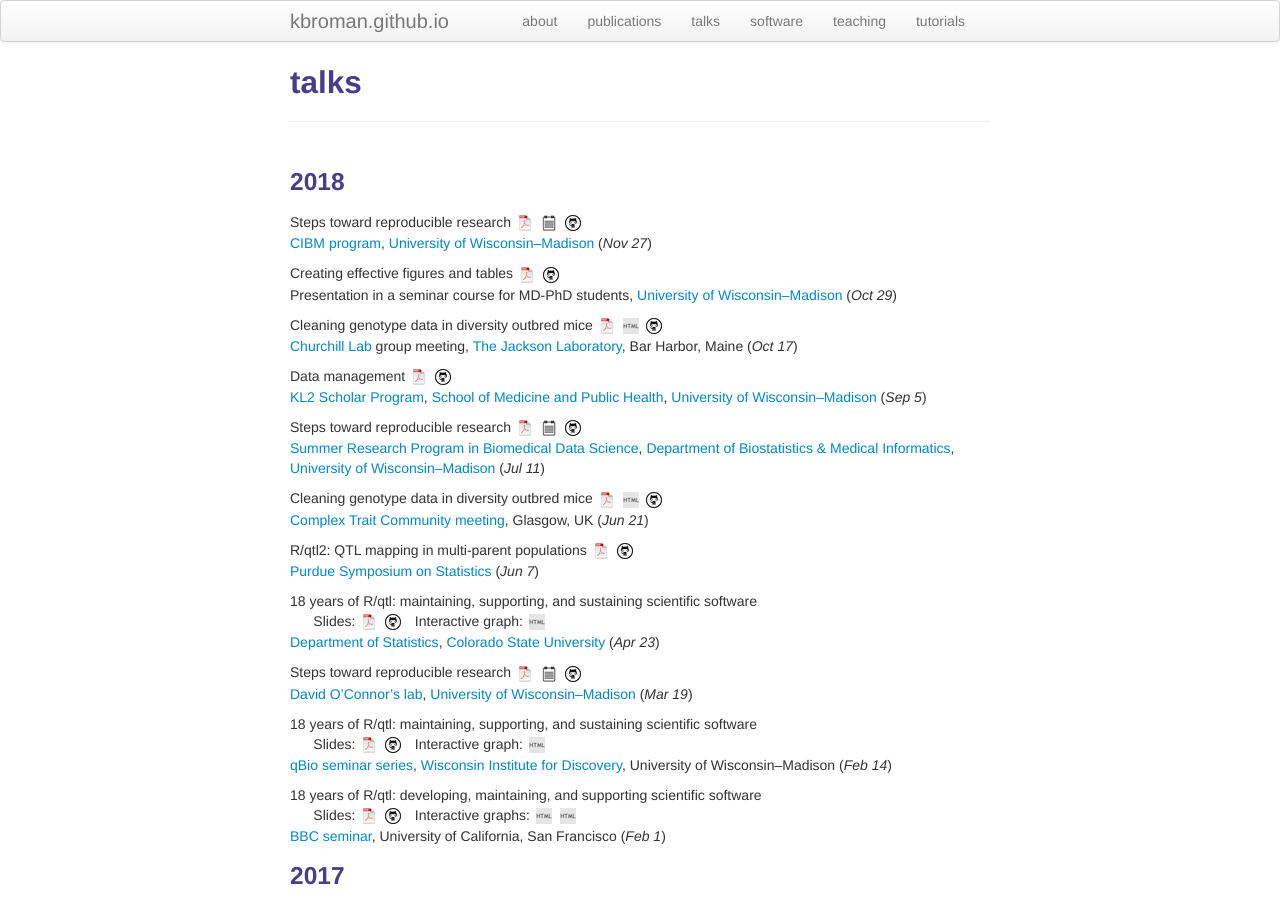
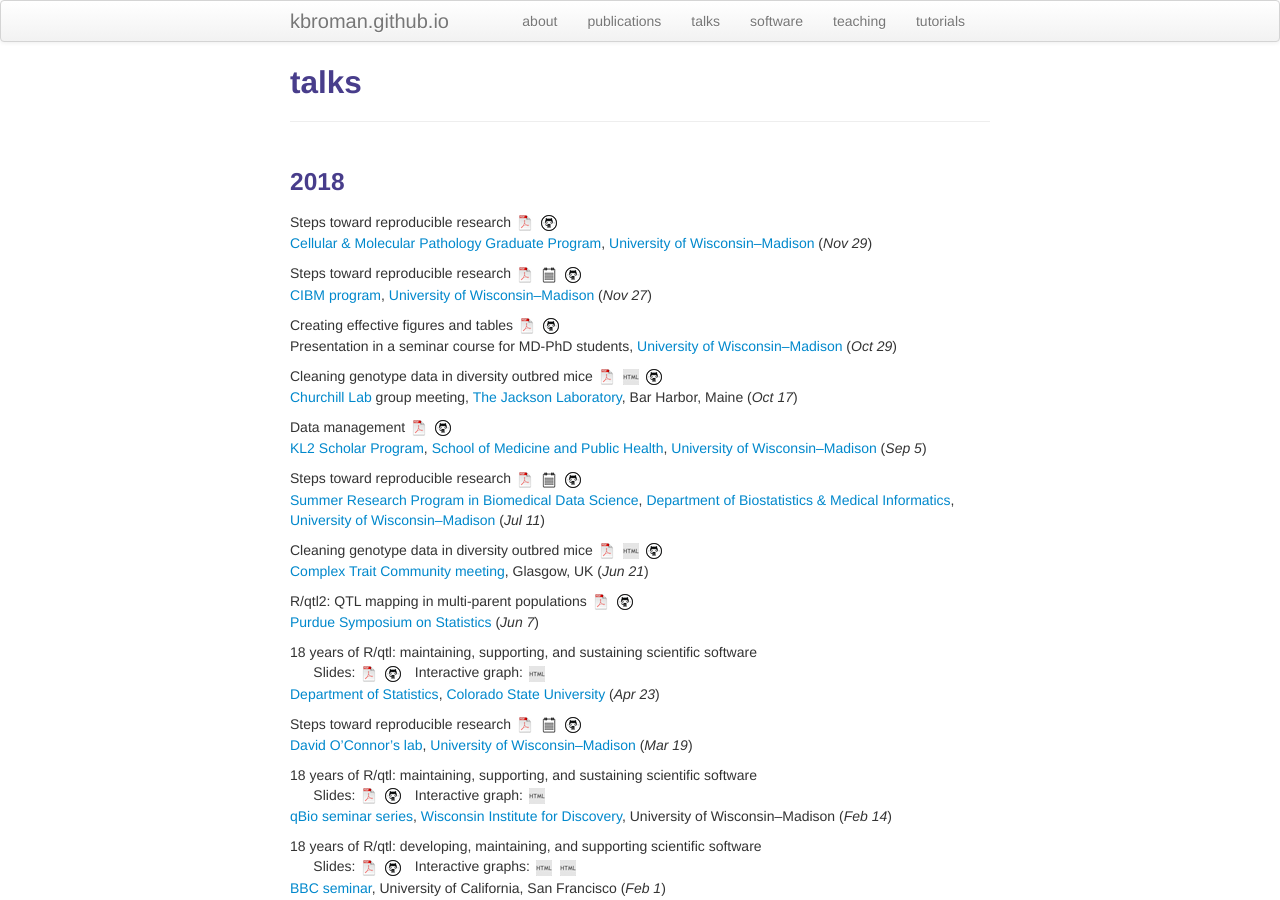
Before and after one commit to kbroman/kbroman.github.io, a Jekyll site: the page built from pages/talks.md, in a window 1280 px wide and 900 px high. Built offline with Jekyll 4.4.1, drawn with Linux system fonts in a browser that asks for light colours.

Commit message:
Add CMP seminar to pages/talks

```diff
--- a/pages/talks.md
+++ b/pages/talks.md
@@ -5,6 +5,13 @@ description: Karl Broman's talks
 ---
 
 ###  2018
+
+Steps toward reproducible research
+[![pdf](icons16/pdf-icon.png)](https://www.biostat.wisc.edu/~kbroman/presentations/cmp2018.pdf)
+[![github](icons16/github-icon.png)](https://github.com/kbroman/Talk_CMP2018)<br/>
+[Cellular & Molecular Pathology Graduate Program](http://cmp.wisc.edu),
+[University of Wisconsin&ndash;Madison](http://www.wisc.edu) (_Nov 29_)
+
 
 Steps toward reproducible research
 [![pdf](icons16/pdf-icon.png)](https://www.biostat.wisc.edu/~kbroman/presentations/steps2rr.pdf)
```
